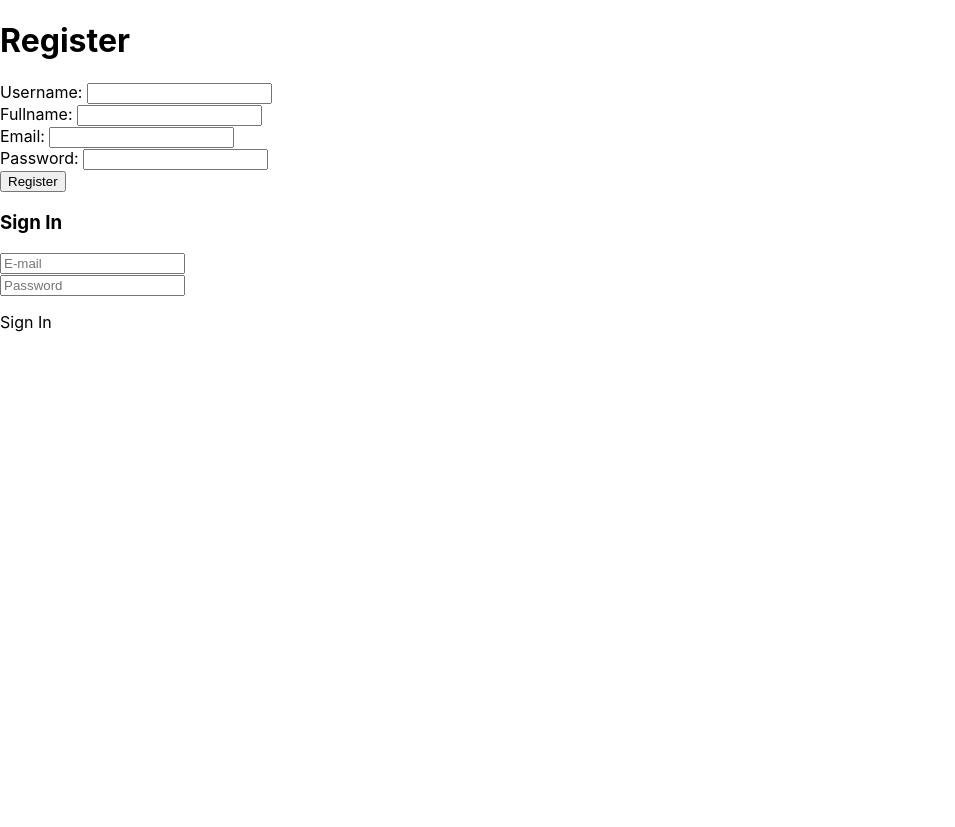
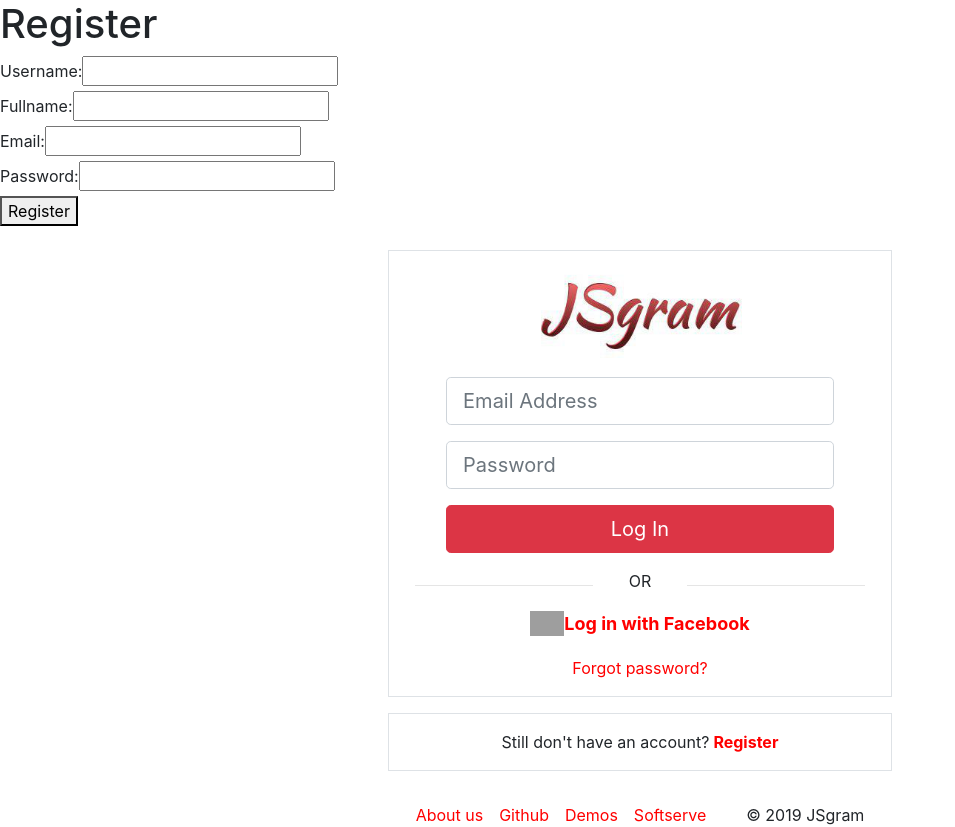
Before and after one commit to jsgram/JSGram, a React (Create React App) app in the folder client/: page / in a window 1280 px wide. Shown: the whole page, without its empty margins (0-955 px from the left). Before the commit the page ends 800 px from the top, so only its background shows below. Built offline with nearby package versions, Linux system fonts and the light colour scheme; grey boxes are pictures that could not be loaded.

Commit message:
add login component and install bootstrap reactstrap

```diff
--- a/client/package.json
+++ b/client/package.json
@@ -4,10 +4,12 @@
   "private": true,
   "dependencies": {
     "axios": "^0.19.0",
+    "bootstrap": "^4.3.1",
     "react": "^16.8.6",
     "react-dom": "^16.8.6",
     "react-redux": "^7.1.0",
     "react-scripts": "3.0.1",
+    "reactstrap": "^8.0.1",
     "redux": "^4.0.4",
     "redux-devtools-extension": "^2.13.8",
     "redux-thunk": "^2.3.0",
--- a/client/src/App.tsx
+++ b/client/src/App.tsx
@@ -2,10 +2,13 @@
 import { createStore, applyMiddleware } from "redux";
 import rootReducer from "./store/reducers";
 import { Provider } from "react-redux";
+import 'bootstrap/dist/css/bootstrap.min.css';
 import LoginContainer from "./components/Login/LoginContainer";
+import Footer from "./components/Footer/Footer"
 import RegisterContainer from "./components/Register/RegisterContainer";
 import { composeWithDevTools } from "redux-devtools-extension";
 import thunkMiddleware from "redux-thunk";
+
 
 const store = createStore(
   rootReducer,
@@ -21,6 +24,9 @@
       <div>
         <LoginContainer />
       </div>
+      <div>
+        <Footer />
+      </div>
     </Provider>
   );
 };
--- /dev/null
+++ b/client/src/components/Footer/Footer.css
@@ -0,0 +1,12 @@
+.footer_link a{
+    font-size: 16px;
+    color: red
+}
+
+.footer_link span {
+    font-size: 16px;
+}
+
+.footer {
+    flex: 0 0 auto;
+}
--- /dev/null
+++ b/client/src/components/Footer/Footer.js
@@ -0,0 +1,18 @@
+import React from 'react'
+import './Footer.css'
+
+class Footer extends React.Component {
+    render() {
+        return (
+            <div className="container-fluid  text-center footer_link footer">
+                <a className="pr-3" href = "#">About us</a>
+                <a className="pr-3" href = "#">Github</a>
+                <a className="pr-3" href = "#">Demos</a>
+                <a className="pr-3" href = "#">Softserve</a>
+                <span className="pl-4">© 2019 JSgram</span>
+            </div>
+        )
+    }
+}
+
+export default Footer
--- a/client/src/components/Login/Login.css
+++ b/client/src/components/Login/Login.css
@@ -0,0 +1,27 @@
+.header {
+    flex: 1 0 auto;
+}
+
+.picture {
+    height: 110px;
+}
+
+.logo {
+    width: 34px;
+}
+
+.login_soft a{
+    font-weight: 700;
+    color: red;
+    font-size: 18px;
+}
+
+.forgot_pass a{
+    text-decoration: none;
+    color: red;
+}
+
+.register_acc a{
+    font-weight: 700;
+    color: red;
+}
--- a/client/src/components/Login/Login.tsx
+++ b/client/src/components/Login/Login.tsx
@@ -1,4 +1,8 @@
 import React from 'react';
+import {Button, Form, FormGroup, Input} from 'reactstrap';
+import './Login.css';
+import logo from '../../logo.png';
+//import logo from "*.png";
 
 interface FormProps {
   email: string;
@@ -31,33 +35,60 @@
 
   render() {
     return (
-            <div>
-                <h3>Sign In</h3>
-                <form>
-                    <div>
-                        <input
-                            type="text"
-                            name="login"
-                            autoComplete="off"
-                            placeholder="E-mail"
-                            spellCheck={false}
+      <div className="container-fluid header">
+        <FormGroup className="row justify-content-center align-items-center">
+          <FormGroup className="col-sm-8 col-md-6 col-lg-6 col-xl-5">
+            <Form className="mt-4 bg-white">
+              <div className="border">
+                <FormGroup className="text-center">
+                  <img className="picture" src={logo} alt=""/>
+                </FormGroup>
+                <FormGroup className="col-lg-10 offset-lg-1">
+                  <Input className="form-control form-control-lg"
+                         placeholder="Email Address" type="email"
                          value={this.props.email}
                          onChange={this.onEmailChange}
                   />
-                    </div>
-                    <div>
-                        <input
-                            type="password"
-                            name="password"
-                            placeholder="Password"
+                </FormGroup>
+                <FormGroup className="col-lg-10 offset-lg-1">
+                  <Input className="form-control form-control-lg" placeholder="Password" type="password"
                          value={this.props.password}
                          onChange={this.onPasswordChange}
                   />
+                </FormGroup>
+                <FormGroup className="col-lg-10 offset-lg-1">
+                  <Button color="danger" onClick={this.onGetToken} size="lg" block>Log In</Button>
+                </FormGroup>
+                <div className="d-flex justify-content-around">
+                  <div className="col-lg-5 ">
+                    <hr/>
                   </div>
                   <div>
-                        <p onClick={this.onGetToken}>Sign In</p>
+                    OR
                   </div>
-                </form>
+                  <div className="col-lg-5 ">
+                    <hr/>
+                  </div>
+                </div>
+                <FormGroup className="text-center login_soft mt-2">
+                  <p><img className="logo pb-1"
+                          src="https://www.armstrongsgroup.com/wp-content/uploads/2017/03/facebook-logo-black-and-white-png.png"
+                          alt=" "/><a href="#">Log in with Facebook</a></p>
+                </FormGroup>
+                <FormGroup className="text-center forgot_pass mt-2">
+                  <p className=""><a href="#">Forgot password?</a></p>
+                </FormGroup>
+              </div>
+            </Form>
+            <Form className="bg-white mt-3">
+              <div className="border">
+                <FormGroup className="text-center register_acc mt-2">
+                  <p className="pt-2">Still don't have an account?<a href="#" className="pl-1">Register</a></p>
+                </FormGroup>
+              </div>
+            </Form>
+          </FormGroup>
+        </FormGroup>
       </div>
     );
   }
```
Also changed, not shown: client/src/logo.png (added), 1 other file (tests, documents, lock files or other folders). Lines whose indentation alone changed are shown as unchanged.
